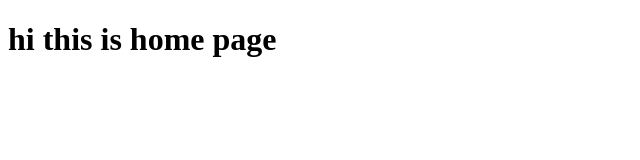
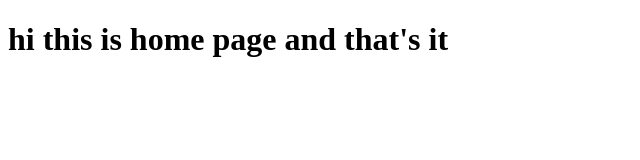
Before and after one commit to rahul-devOps-tech/git_tutorial, a plain HTML site: page index.html in a window 1280 px wide. Shown: the whole page, without its empty margins (0-640 px from the left). Drawn offline with Linux system fonts and the light colour scheme.

Commit message:
some changes in index page

```diff
--- a/index.html
+++ b/index.html
@@ -7,6 +7,6 @@
     <title>Document</title>
 </head>
 <body>
-    <h1>hi this is home page</h1>
+    <h1>hi this is home page and that's it</h1>
 </body>
 </html>
```
